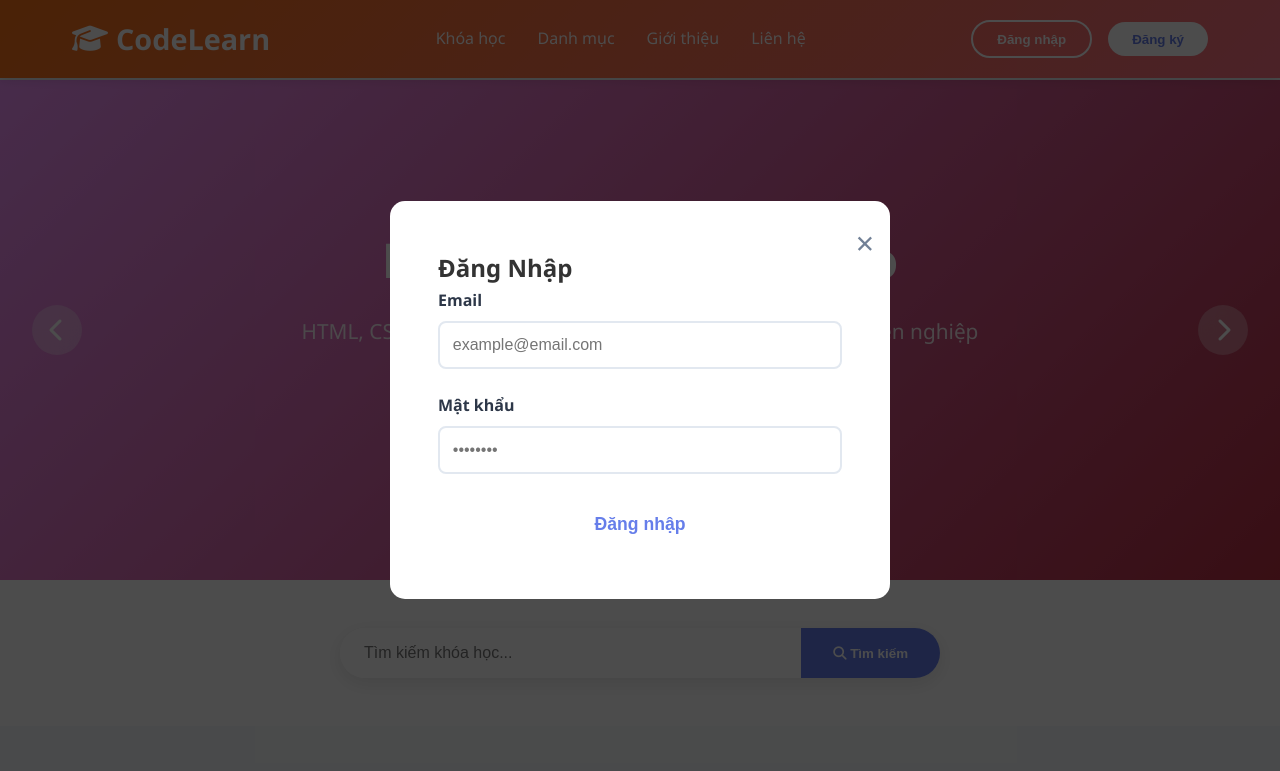
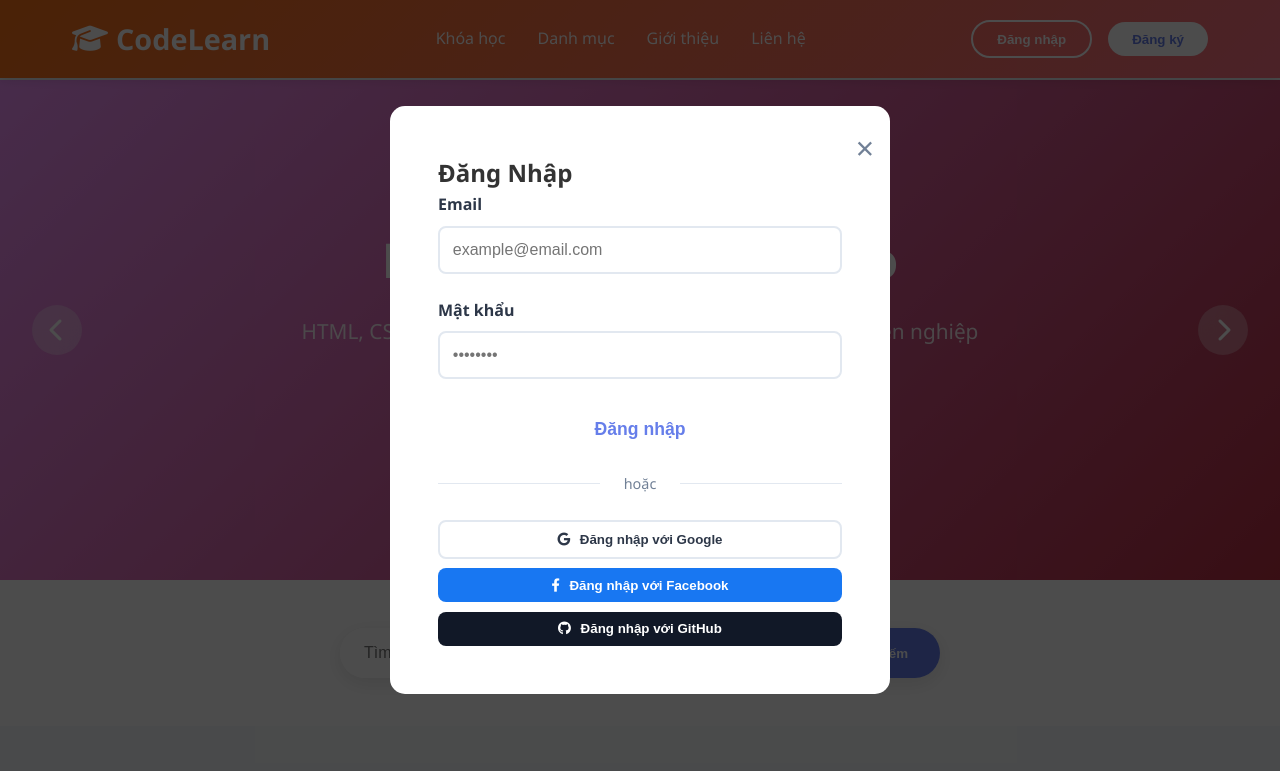
Before and after one commit to HuyHoang2277/BTL_PTPMHDV_2025, a plain HTML site: page frontend/index.html in a window 1280 px wide. Both pictures are taken after a click on the button "Đăng nhập". Shown: the top 771 px of the page. Drawn offline with Linux system fonts and the light colour scheme.

Commit message:
mô phỏng đăng nhập đăng kí bằng gg FB gh

```diff
--- a/frontend/index.html
+++ b/frontend/index.html
@@ -803,12 +803,6 @@
         font-size: 4rem;
         color: white;
       }
-      .course-image img {
-        width: 100%;
-        height: 100%;
-        object-fit: cover;
-        display: block;
-      }
 
       .course-content {
         padding: 1.5rem;
@@ -1746,6 +1740,64 @@
         .profile-stats {
           justify-content: center;
         }
+      }
+
+      /* Social Login */
+      .social-login {
+        margin-top: 1rem;
+      }
+      .social-login .divider {
+        position: relative;
+        text-align: center;
+        margin: 1rem 0 1rem;
+        color: #718096;
+        font-size: 0.9rem;
+      }
+      .social-login .divider::before,
+      .social-login .divider::after {
+        content: "";
+        position: absolute;
+        top: 50%;
+        width: 40%;
+        height: 1px;
+        background: #e2e8f0;
+      }
+      .social-login .divider::before {
+        left: 0;
+      }
+      .social-login .divider::after {
+        right: 0;
+      }
+      .btn-social {
+        width: 100%;
+        margin-top: 0.6rem;
+        border-radius: 8px;
+        display: inline-flex;
+        gap: 0.6rem;
+        align-items: center;
+        justify-content: center;
+      }
+      .btn-google {
+        background: #fff;
+        color: #2d3748;
+        border: 2px solid #e2e8f0;
+      }
+      .btn-google:hover {
+        background: #f8fafc;
+      }
+      .btn-facebook {
+        background: #1877f2;
+        color: #fff;
+      }
+      .btn-facebook:hover {
+        filter: brightness(0.95);
+      }
+      .btn-github {
+        background: #111827;
+        color: #fff;
+      }
+      .btn-github:hover {
+        filter: brightness(1.05);
       }
     </style>
 
@@ -2583,6 +2635,30 @@
             Đăng nhập
           </button>
         </form>
+        <div class="social-login">
+          <div class="divider"><span>hoặc</span></div>
+          <button
+            type="button"
+            class="btn btn-social btn-google"
+            onclick="socialLogin('google')"
+          >
+            <i class="fab fa-google"></i> Đăng nhập với Google
+          </button>
+          <button
+            type="button"
+            class="btn btn-social btn-facebook"
+            onclick="socialLogin('facebook')"
+          >
+            <i class="fab fa-facebook-f"></i> Đăng nhập với Facebook
+          </button>
+          <button
+            type="button"
+            class="btn btn-social btn-github"
+            onclick="socialLogin('github')"
+          >
+            <i class="fab fa-github"></i> Đăng nhập với GitHub
+          </button>
+        </div>
       </div>
     </div>
 
@@ -2614,6 +2690,30 @@
             Đăng ký
           </button>
         </form>
+        <div class="social-login">
+          <div class="divider"><span>hoặc</span></div>
+          <button
+            type="button"
+            class="btn btn-social btn-google"
+            onclick="socialLogin('google')"
+          >
+            <i class="fab fa-google"></i> Đăng ký với Google
+          </button>
+          <button
+            type="button"
+            class="btn btn-social btn-facebook"
+            onclick="socialLogin('facebook')"
+          >
+            <i class="fab fa-facebook-f"></i> Đăng ký với Facebook
+          </button>
+          <button
+            type="button"
+            class="btn btn-social btn-github"
+            onclick="socialLogin('github')"
+          >
+            <i class="fab fa-github"></i> Đăng ký với GitHub
+          </button>
+        </div>
       </div>
     </div>
 
@@ -2705,8 +2805,6 @@
         {
           id: 1,
           title: "HTML CSS từ Zero đến Hero",
-
-          image: "2.png",
           description:
             "Học HTML CSS cơ bản cho người mới bắt đầu, xây dựng giao diện web chuyên nghiệp. Khóa học sẽ giúp bạn nắm vững kiến thức nền tảng quan trọng nhất trong lập trình web.",
           category: "frontend",
@@ -2817,8 +2915,6 @@
         {
           id: 2,
           title: "JavaScript Cơ Bản",
-
-          image: "1.png",
           description:
             "Nắm vững JavaScript từ cơ bản đến nâng cao, lập trình web động. Học cách xử lý sự kiện, DOM manipulation và các khái niệm lập trình hướng đối tượng.",
           category: "frontend",
@@ -2925,8 +3021,6 @@
         {
           id: 3,
           title: "React JS - Thực Chiến",
-
-          image: "13.png",
           description:
             "Xây dựng ứng dụng web hiện đại với React, Redux và React Hooks. Học cách tạo components, quản lý state, routing và tích hợp API.",
           category: "frontend",
@@ -3003,8 +3097,6 @@
         {
           id: 4,
           title: "Node.js & Express",
-
-          image: "01J5CG8QJYWM82K1JE6SESQAEB.png",
           description:
             "Lập trình Backend với Node.js, xây dựng RESTful API chuyên nghiệp. Học cách xử lý database, authentication và deploy ứng dụng.",
           category: "backend",
@@ -3085,8 +3177,6 @@
         {
           id: 5,
           title: "MongoDB Database",
-
-          image: "286c9a3f-6a38-4113-addd-7b6e43b537bf.webp",
           description:
             "Học database NoSQL MongoDB từ cơ bản đến nâng cao. Nắm vững cách thiết kế schema, query optimization và aggregation.",
           category: "database",
@@ -3158,8 +3248,6 @@
         {
           id: 6,
           title: "React Native Mobile App",
-
-          image: "react-native.png",
           description:
             "Xây dựng ứng dụng di động đa nền tảng với React Native. Học cách tạo UI, navigation, và tích hợp với native modules.",
           category: "mobile",
@@ -3256,15 +3344,9 @@
           courseCard.onclick = () => viewCourse(course.id);
 
           courseCard.innerHTML = `
-
                     <div class="course-image">
-                        ${
-                          course.image
-                            ? `<img src="${course.image}" alt="${course.title}" loading="lazy">`
-                            : `<i class="fab ${course.icon}"></i>`
-                        }
+                        <i class="fab ${course.icon}"></i>
                     </div>
-
                     <div class="course-content">
                         <h3 class="course-title">${course.title}</h3>
                         <p class="course-description">${course.description.substring(
@@ -3951,6 +4033,36 @@
           });
         });
       })();
+
+      function socialLogin(provider) {
+        // Mô phỏng đăng nhập qua mạng xã hội
+        const pretty = {
+          google: { name: "Người dùng Google", email: "user@gmail.com" },
+          facebook: { name: "Người dùng Facebook", email: "user@facebook.com" },
+          github: { name: "Người dùng GitHub", email: "user@github.com" },
+        };
+        const info = pretty[provider] || {
+          name: "User",
+          email: "user@example.com",
+        };
+        currentUser = {
+          name: info.name,
+          email: info.email,
+          phone: "",
+          birthday: "",
+          bio: "",
+        };
+        // đóng modal nếu mở
+        closeModal("login");
+        closeModal("register");
+        updateUserInterface();
+        alert(
+          "Đăng nhập bằng " +
+            provider.charAt(0).toUpperCase() +
+            provider.slice(1) +
+            " thành công (mô phỏng)!"
+        );
+      }
     </script>
   </body>
 </html>
```
